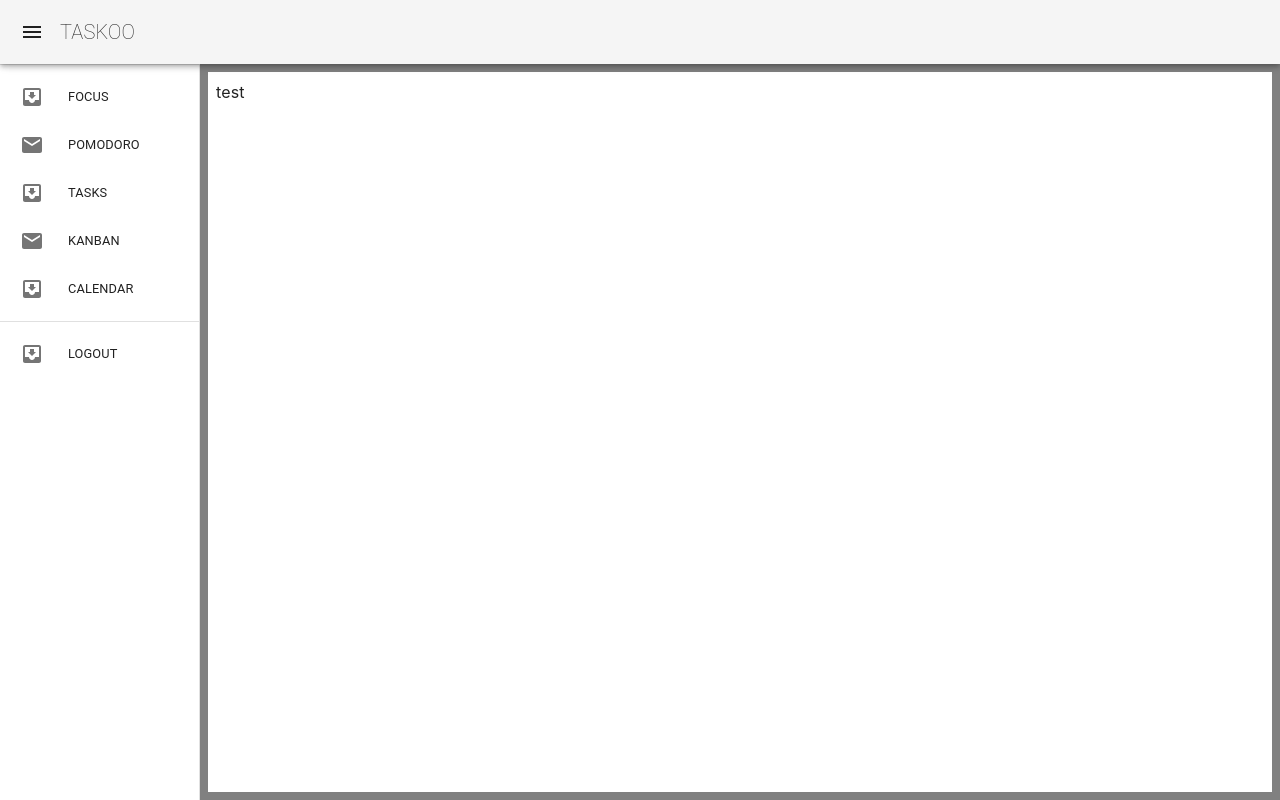
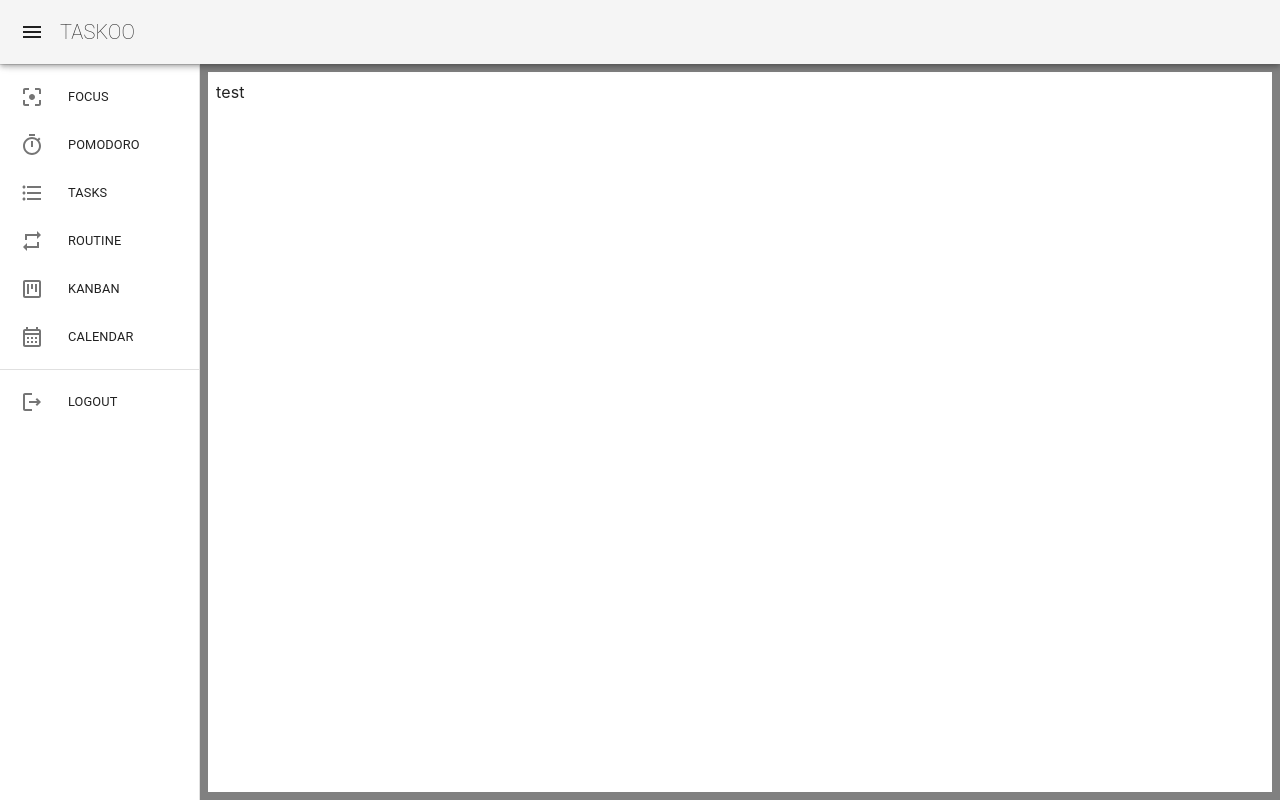
Before and after one commit to undefeated-davout/taskoo, a Next.js app in the folder web/: page / in a window 1280 px wide. Built offline with nearby package versions, Linux system fonts and the light colour scheme.

Commit message:
add: icons

```diff
--- a/web/src/components/molecules/SideMenuList/index.tsx
+++ b/web/src/components/molecules/SideMenuList/index.tsx
@@ -1,42 +1,53 @@
 import Link from 'next/link';
+import { useTheme } from '@mui/material/styles';
 
-import InboxIcon from '@mui/icons-material/MoveToInbox';
 import ListItem from '@mui/material/ListItem';
 import ListItemButton from '@mui/material/ListItemButton';
 import ListItemIcon from '@mui/material/ListItemIcon';
 import ListItemText from '@mui/material/ListItemText';
-import MailIcon from '@mui/icons-material/Mail';
 
 type SideMenuListProps = {
   keyName: string;
+  icon: JSX.Element;
   index: number;
-  open: boolean;
+  isSideBarOpen: boolean;
+  selected: boolean;
 };
 
 const SideMenuList = (props: SideMenuListProps) => {
+  const theme = useTheme();
+
   return (
-    <ListItem disablePadding sx={{ display: 'block' }}>
+    <ListItem
+      disablePadding
+      sx={{
+        display: 'block',
+        backgroundColor: props.selected
+          ? theme.palette.action.selected
+          : undefined,
+      }}
+    >
       <Link href={`/${props.keyName}`}>
         <ListItemButton
           sx={{
             minHeight: 48,
-            justifyContent: props.open ? 'initial' : 'center',
+            justifyContent: props.isSideBarOpen ? 'initial' : 'center',
             px: 2.5,
           }}
         >
           <ListItemIcon
             sx={{
               minWidth: 0,
-              mr: props.open ? 3 : 'auto',
+              mr: props.isSideBarOpen ? 3 : 'auto',
               justifyContent: 'center',
             }}
           >
-            {props.index % 2 === 0 ? <InboxIcon /> : <MailIcon />}
+            {props.icon}
           </ListItemIcon>
           <ListItemText
             primary={props.keyName.toUpperCase()}
             primaryTypographyProps={{ fontSize: '0.8rem' }}
-            sx={{ opacity: props.open ? 1 : 0 }}
+            sx={{ opacity: props.isSideBarOpen ? 1 : 0 }}
           />
         </ListItemButton>
       </Link>
--- a/web/src/components/organisms/SideBar/index.tsx
+++ b/web/src/components/organisms/SideBar/index.tsx
@@ -1,8 +1,17 @@
+import { useRouter } from 'next/router';
 import { styled, Theme, CSSObject } from '@mui/material/styles';
 
 import Divider from '@mui/material/Divider';
 import List from '@mui/material/List';
 import MuiDrawer from '@mui/material/Drawer';
+// icons
+import CalendarMonthOutlinedIcon from '@mui/icons-material/CalendarMonthOutlined';
+import FilterCenterFocusIcon from '@mui/icons-material/FilterCenterFocus';
+import FormatListBulletedOutlinedIcon from '@mui/icons-material/FormatListBulletedOutlined';
+import LogoutOutlinedIcon from '@mui/icons-material/LogoutOutlined';
+import RepeatOutlinedIcon from '@mui/icons-material/RepeatOutlined';
+import TimerOutlinedIcon from '@mui/icons-material/TimerOutlined';
+import ViewKanbanOutlinedIcon from '@mui/icons-material/ViewKanbanOutlined';
 
 import SideMenuList from 'components/molecules/SideMenuList';
 
@@ -58,21 +67,39 @@ const Drawer = styled(MuiDrawer, {
 
 // --- component ---
 const SideBar = (props: SideBarProps) => {
+  const router = useRouter();
+  const pageKey = router.pathname.slice(1, router.pathname.length);
+
+  const menuList: { key: string; icon: JSX.Element }[] = [
+    { key: 'focus', icon: <FilterCenterFocusIcon></FilterCenterFocusIcon> },
+    { key: 'pomodoro', icon: <TimerOutlinedIcon></TimerOutlinedIcon> },
+    {
+      key: 'tasks',
+      icon: <FormatListBulletedOutlinedIcon></FormatListBulletedOutlinedIcon>,
+    },
+    { key: 'routine', icon: <RepeatOutlinedIcon></RepeatOutlinedIcon> },
+    { key: 'kanban', icon: <ViewKanbanOutlinedIcon></ViewKanbanOutlinedIcon> },
+    {
+      key: 'calendar',
+      icon: <CalendarMonthOutlinedIcon></CalendarMonthOutlinedIcon>,
+    },
+  ];
+
   return (
     <Drawer variant="permanent" open={props.open}>
       <DrawerHeader></DrawerHeader>
       <Divider />
       <List>
-        {['focus', 'pomodoro', 'tasks', 'kanban', 'calendar'].map(
-          (key, index) => (
-            <SideMenuList
-              key={key}
-              keyName={key}
-              index={index}
-              open={props.open}
-            ></SideMenuList>
-          ),
-        )}
+        {menuList.map((menuItem, index) => (
+          <SideMenuList
+            key={menuItem.key}
+            keyName={menuItem.key}
+            icon={menuItem.icon}
+            index={index}
+            isSideBarOpen={props.open}
+            selected={pageKey === menuItem.key}
+          ></SideMenuList>
+        ))}
       </List>
       <Divider />
       <List>
@@ -80,8 +107,10 @@ const SideBar = (props: SideBarProps) => {
           <SideMenuList
             key={key}
             keyName={key}
+            icon={<LogoutOutlinedIcon></LogoutOutlinedIcon>}
             index={index}
-            open={props.open}
+            isSideBarOpen={props.open}
+            selected={false}
           ></SideMenuList>
         ))}
       </List>
```
Also changed, not shown: web/src/pages/routine.tsx (added, +15 -0 lines).
